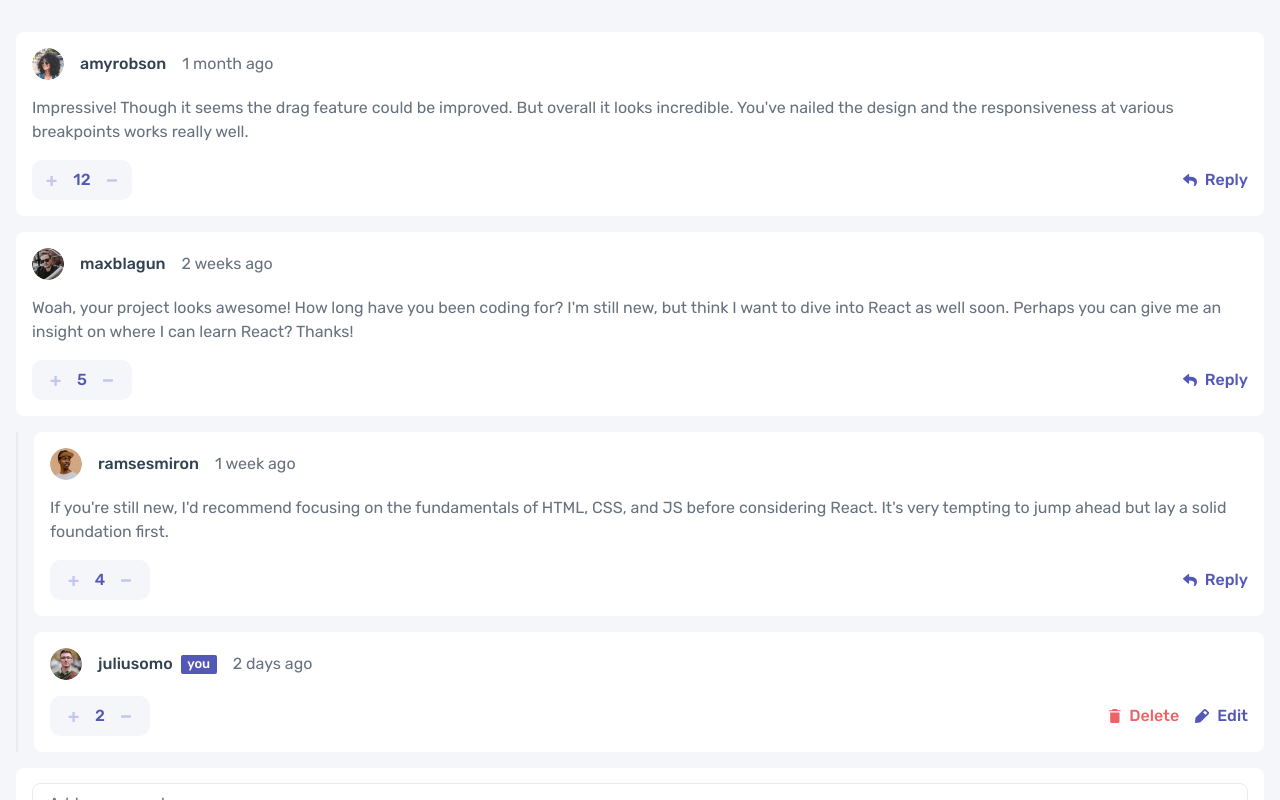
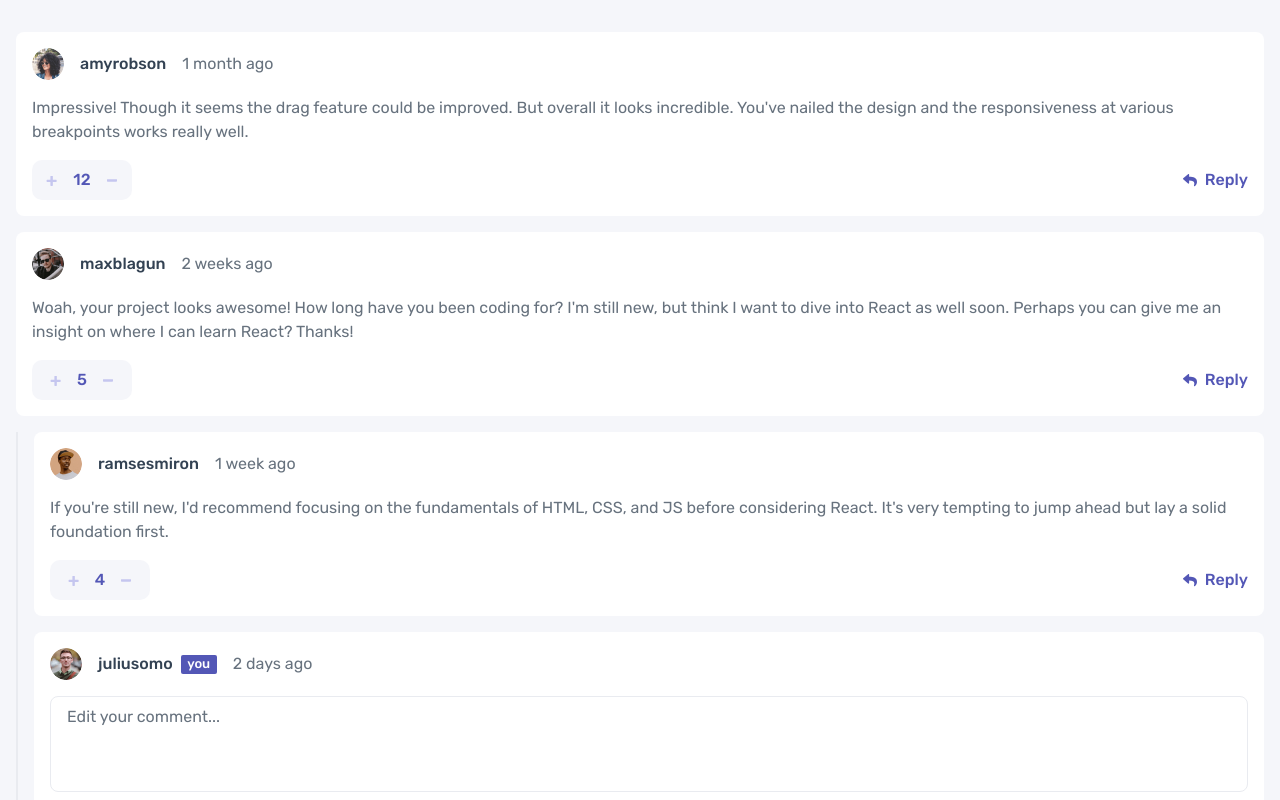
Before and after one commit to g-akca/interactive-comments-section, a React (Vite) app: page / in a window 1280 px wide. Both pictures are taken after a click on the button "Edit". Shown: the top 800 px of the page. Built offline with nearby package versions, Linux system fonts and the light colour scheme.

Commit message:
Add EditForm structure and styles

```diff
--- a/src/components/EditForm.jsx
+++ b/src/components/EditForm.jsx
@@ -1,7 +1,22 @@
 function EditForm() {
   return (
-    <>
-    </>
+    <form className="flex flex-col gap-4">
+      <textarea
+        placeholder="Edit your comment..."
+        className="
+          px-4 py-2 h-24 border-grey-100 border rounded-lg resize-none placeholder:text-grey-500
+          duration-150 focus:outline-none focus:border-purple-600
+        "
+      >
+      </textarea>
+
+      <button
+        type="submit"
+        className="self-end bg-purple-600 w-26 h-12 rounded-lg flex justify-center items-center font-medium text-white uppercase"
+      >
+        Update
+      </button>
+    </form>
   )
 }
 
```
